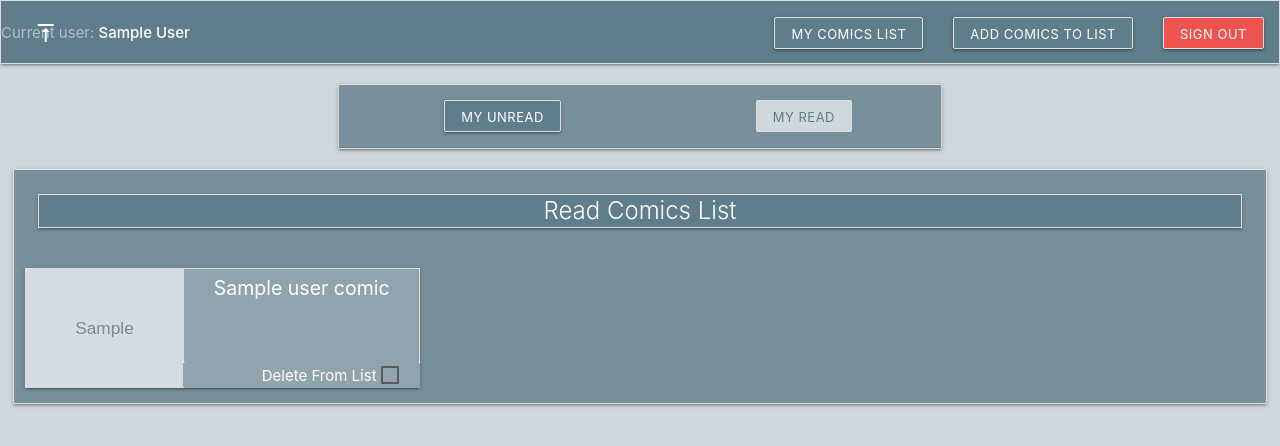
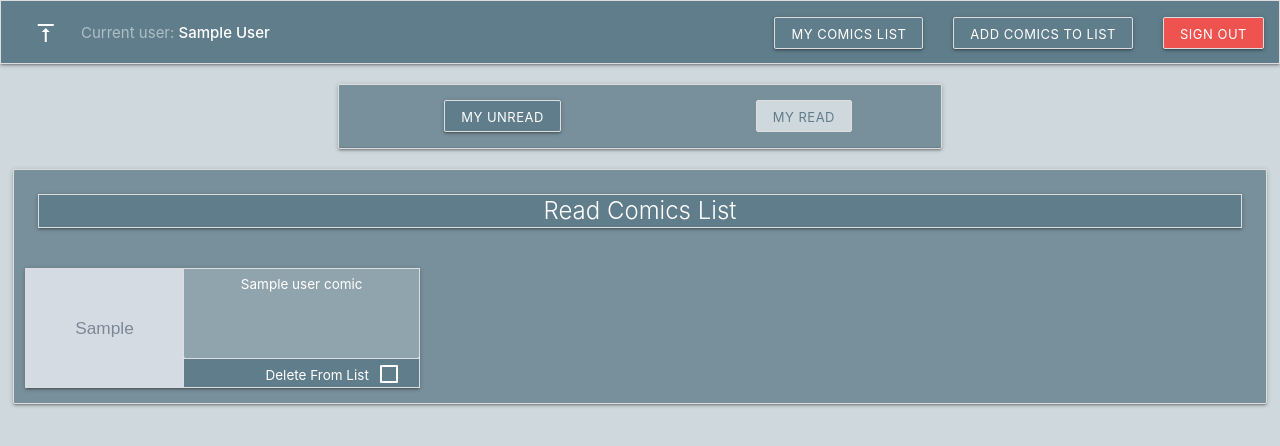
Before and after one commit to arjanvdmeij/msp-3-readlist, a Flask app: page /read_comics in a window 1280 px wide. Shown: the top 446 px of the page. Run offline with Flask 2, Linux system fonts and the light colour scheme; the visitor is signed in with stand-in values (Sample User, id 1); grey boxes marked "Sample" are stand-in pictures; a database or web service that is not in the repository returns one stand-in record (values such as "Sample title"); some libraries are stand-ins or nearby versions.

Commit message:
Some changes to names of classes and removal of unneeded entries

```diff
--- a/static/css/style.css
+++ b/static/css/style.css
@@ -1,3 +1,16 @@
+.center-checkbox {
+    display: grid;
+    width: 100%;
+    border: 1px solid #ddd;
+    text-align: right;
+    padding-top: 3px;
+}
+
+.smaller-font {
+    font-size: 0.9rem;
+    margin-right: 0.45rem;
+}
+
 .one-px-border {
     border: 1px solid #ddd;
 }
@@ -6,16 +19,16 @@
     margin: 0 !important;
 }
 
-.no-paddy {
+.no-padding {
     padding: 0 !important;
 }
 
-.no-btm-mgn {
+.no-bottom-margin {
     margin-bottom: 0 !important;
 }
 
 .title-align {
-    font-size: 1.3rem;
+    font-size: 0.9rem;
     text-align: center;
     padding: 5px 10px 0 !important;
     border-left: 1px solid #ddd;
@@ -30,8 +43,9 @@
 .full-width {
     width: 100%;
 }
-.left-margin-100 {
-    margin-left: 100px;
+
+.left-margin-80 {
+    margin-left: 80px;
 }
 
 /* -------------------------------------- Overrides for Materialize defaults: */
@@ -82,3 +96,18 @@ input[type=password]:not(.browser-default):focus:not([readonly])+label {
     background-color: #cfd8dc !important;
     color: #607d8b !important;
 }
+
+[type="checkbox"]+span:not(.lever):before,
+[type="checkbox"]:not(.filled-in)+span:not(.lever):after {
+    border: 2px solid #ffffff;
+}
+
+[type="checkbox"]:checked:disabled+span:before {
+    border-right: 2px solid rgba(76, 175, 80, 0.42);
+    border-bottom: 2px solid rgba(76, 175, 80, 0.42);
+}
+
+[type="checkbox"]:checked+span:not(.lever):before {
+    border-right: 2px solid #4caf50  ;
+    border-bottom: 2px solid #4caf50  ;
+}
```
